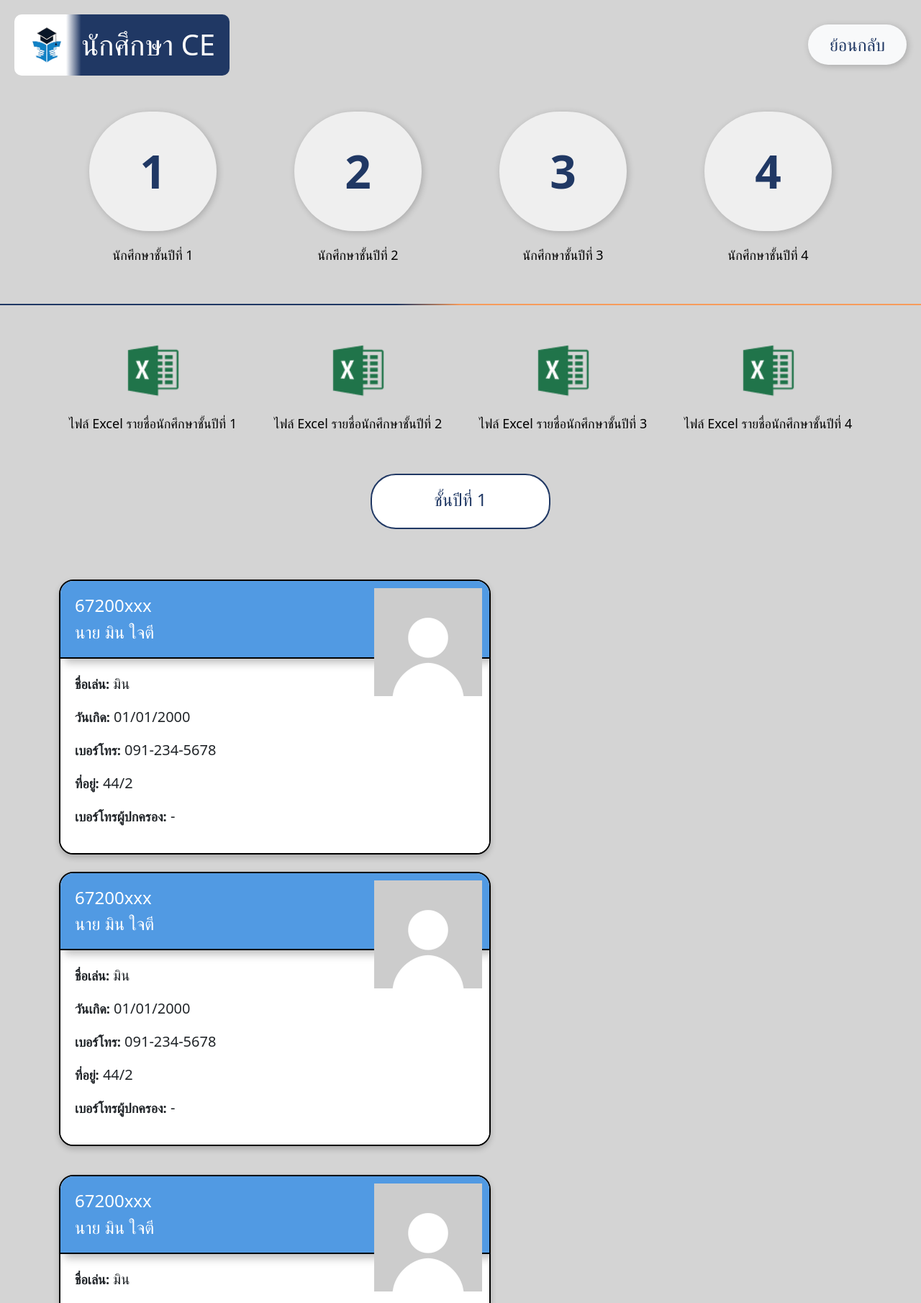
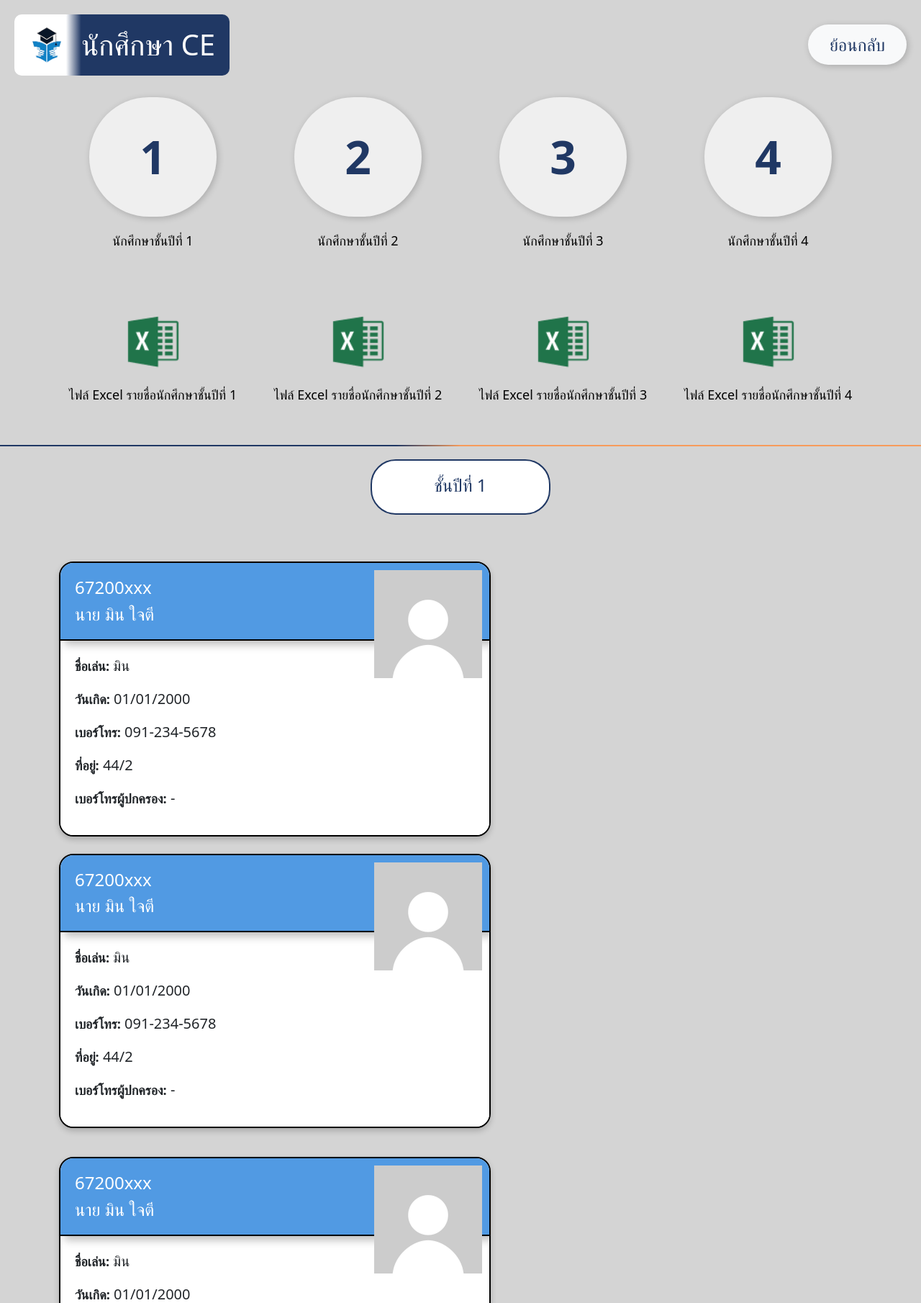
Before and after one commit to MONOSUKi/In, a PHP site: page /student1.php in a window 1280 px wide. Shown: the part 133-1943 px from the top of the page at 72% size. Run offline with PHP 8.4, Linux system fonts and the light colour scheme.

Commit message:
หน้านักศึกษาปี1เสร็จแล้ว

```diff
--- a/php/src/student.css
+++ b/php/src/student.css
@@ -76,38 +76,38 @@ body {
 }
 
 .excel-container {
-    position: relative;
+    border-bottom: 5px solid transparent;
+    /* ทำให้เส้นกรอบเป็นโปร่งใส */
+
+    /* ไล่สีจากซ้ายไปขวา */
     padding-bottom: 20px;
+    /* เว้นระยะห่างจากเนื้อหาด้านล่าง */
+    background-position: top;
+    background-repeat: no-repeat;
+    background-size: 100% 2px;
+    /* กำหนดขนาดของเส้น */
+}
+.w-container {
+    border-bottom: 5px solid transparent;
+    background-image: linear-gradient(to right, #203864 43%, #F79B5B 50%);
+    padding-bottom: 20px;
+    background-position: top;
+    background-repeat: no-repeat;
+    background-size: 100% 2px;
+    display:flex;
+    justify-content:center;
 }
 
-/* ใช้ ::before เพื่อสร้างเส้นอยู่ด้านบน welcome-box */
-.excel-container::before {
-    content: "";
-    position: absolute;
-    left: 0;
-    bottom: 100%;  /* ดันเส้นขึ้นไปอยู่ด้านบน */
-    width: 100%;
-    height: 2px;
-    background: linear-gradient(to right, #203864 43%, #F79B5B 50%);
-}
-
-
-/* สไตล์ของกล่องหัวข้อ */
 .welcome-box {
     background-color: white;
-    /* สีพื้นหลังเป็นสีขาว */
     border: 2px solid #203864;
-    /* เส้นกรอบด้านล่างสีดำ */
     border-radius: 35px;
     padding: 20px;
-    /* เพิ่มระยะห่างภายในกล่อง */
     width: 250px;
-    /* ให้ขนาดกล่องพอดีกับข้อความ */
     height: 77px;
     margin: 20px auto;
-    /* จัดตำแหน่งให้อยู่กลางหน้าจอ */
     text-align: center;
-    /* ให้อยู่กลางทั้งในแนวนอนและแนวตั้ง */
+    margin-bottom: 10px;
 }
 
 /* สไตล์ของหัวข้อ */
@@ -126,7 +126,7 @@ body {
 }
 
 .container {
-    padding-top: 50px;
+    padding-top: 30px;
     /* เพิ่ม padding ด้านบนเท่านั้น */
 }
 
--- a/php/src/student1.php
+++ b/php/src/student1.php
@@ -133,12 +133,47 @@
                 </div>
             </div>
         </div>
-
-        <div class="welcome-box">
-            <h2 class="welcome-title">ชั้นปีที่ 1</h2>
+        <div class="w-container">
+            <div class="welcome-box">
+                <h2 class="welcome-title">ชั้นปีที่ 1</h2>
+            </div>
         </div>
 
         <div class="container text-center">
+            <div class="row gy-4">
+                <div class="col">
+                    <div class="card">
+                        <div class="card-header">
+                            <h5 class="card-title">67200xxx</h5>
+                            <h5 class="card-text">นาย มิน ใจตี</h5>
+                        </div>
+                        <div class="card-body">
+                            <p><strong>ชื่อเล่น:</strong> มิน</p>
+                            <p><strong>วันเกิด:</strong> 01/01/2000</p>
+                            <p><strong>เบอร์โทร:</strong> 091-234-5678</p>
+                            <p><strong>ที่อยู่:</strong> 44/2</p>
+                            <p><strong>เบอร์โทรผู้ปกครอง:</strong> -</p>
+                        </div>
+                        <img src="assets/images/pro.jpg" class="card-img-top" alt="Profile Image">
+                    </div>
+                </div>
+                <div class="col">
+                    <div class="card">
+                        <div class="card-header">
+                            <h5 class="card-title">67200xxx</h5>
+                            <h5 class="card-text">นาย มิน ใจตี</h5>
+                        </div>
+                        <div class="card-body">
+                            <p><strong>ชื่อเล่น:</strong> มิน</p>
+                            <p><strong>วันเกิด:</strong> 01/01/2000</p>
+                            <p><strong>เบอร์โทร:</strong> 091-234-5678</p>
+                            <p><strong>ที่อยู่:</strong> 44/2</p>
+                            <p><strong>เบอร์โทรผู้ปกครอง:</strong> -</p>
+                        </div>
+                        <img src="assets/images/pro.jpg" class="card-img-top" alt="Profile Image">
+                    </div>
+                </div>
+            </div>
             <div class="row gy-4">
                 <div class="col">
                     <div class="card">
```
